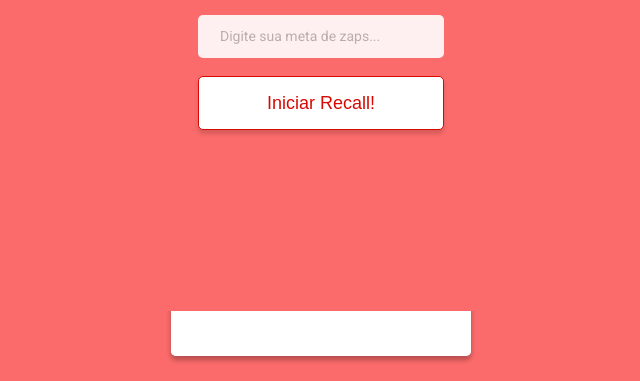
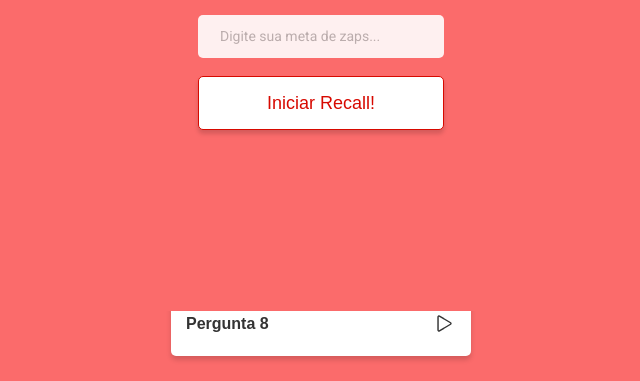
Before and after one commit to ZeGuilhermeYung/projeto8-zaprecall, a React app: page / in a window 1280 px wide. Shown: the part 489-870 px from the top of the page, without its empty margins (319-959 px from the left). Built offline with nearby package versions, Linux system fonts and the light colour scheme; a web font is replaced by a local one.

Commit message:
correções useState e colocar useState no App

```diff
--- a/public/css/style.css
+++ b/public/css/style.css
@@ -152,9 +152,21 @@ header img {
   height: 65px;
   background-color: #FFFFFF;
   box-shadow: 0px 4px 5px rgba(0, 0, 0, 0.15);
+  padding: 0 15px;
   border-radius: 5px;
   margin-bottom: 25px;
+  display: flex;
+  align-items: center;
+  justify-content: space-between;
+  box-sizing: border-box;
 }
 .card.hidden {
   display: none;
 }
+.card.front {
+  cursor: pointer;
+}
+.card.front ion-icon {
+  color: #333333;
+  font-size: 23px;
+}
--- a/public/index.html
+++ b/public/index.html
@@ -15,5 +15,7 @@
   <body>
     <noscript>You need to enable JavaScript to run this app.</noscript>
     <div class="root"></div>
+    <script type="module" src="https://unpkg.com/ionicons@5.5.2/dist/ionicons/ionicons.esm.js"></script>
+    <script nomodule src="https://unpkg.com/ionicons@5.5.2/dist/ionicons/ionicons.js"></script>
   </body>
 </html>
--- a/src/components/App.js
+++ b/src/components/App.js
@@ -41,8 +41,6 @@ export default function App() {
       }
     ]
   };
-
-  const [deck, setDeck] = React.useState(initial);
 
   const decks = [
     {
@@ -121,10 +119,13 @@ export default function App() {
     }
   ];
 
+  const [deck, setDeck] = React.useState(initial);
+  const [classFirstScreen, setClassFirstScreen] = React.useState("first-screen");
+
   return (
     <div>
-      <FirstScreen decks={decks} deck={deck} setDeck={setDeck} />
-      <GameScreen decks={decks} deck={deck} setDeck={setDeck} />
+      <FirstScreen classFirstScreen={classFirstScreen} setClassFirstScreen={setClassFirstScreen} decks={decks} deck={deck} setDeck={setDeck} />
+      <GameScreen classFirstScreen={classFirstScreen} setClassFirstScreen={setClassFirstScreen} decks={decks} deck={deck} setDeck={setDeck} />
     </div>
   );
 }
--- a/src/components/FirstScreen.js
+++ b/src/components/FirstScreen.js
@@ -1,4 +1,4 @@
-import React, { useState } from "react";
+import React from "react";
 
 function DeckOption (props) {
   return (
@@ -8,9 +8,8 @@ function DeckOption (props) {
 
 export default function FirstScreen (props) {
 
-  const [selected, setSelected] = useState("");
-  const [classFirstScreen, setClassFirstScreen] = useState("first-screen");
-  const [alertDeck, setAlertDeck] = useState("");
+  const [selected, setSelected] = React.useState("");
+  const [alertDeck, setAlertDeck] = React.useState("");
 
   const handleChange = event => {
     setSelected(event.target.value);
@@ -20,19 +19,19 @@ export default function FirstScreen (props) {
   function startGame() {
     if (selected !== "") {
       props.setDeck(props.decks[selected]);
-      setClassFirstScreen("first-screen hidden");
+      props.setClassFirstScreen("first-screen hidden");
     } else {
       setAlertDeck("Precisa escolher um deck!");
     }
   }
 
   return (
-    <section className={classFirstScreen}>
+    <section className={props.classFirstScreen}>
       <img src="./assets/img/logo-zaprecall.png" alt="imagem de um raio amarelo com contornos vermelhos" />
       <h1>ZapRecall</h1>
       <select name="decks" value={selected} onChange={handleChange} required>
         <option value="" disabled hidden>Escolha seu deck</option>
-        {props.decks.map((bolinha, index) => <DeckOption key={index} order={index + 1} name={bolinha.name} />)}
+        {props.decks.map((deck, index) => <DeckOption key={index} order={index + 1} name={deck.name} />)}
       </select>
       <h4>{alertDeck}</h4>
       <input type="number" placeholder="Digite sua meta de zaps..." />
--- a/src/components/GameScreen/Deck.js
+++ b/src/components/GameScreen/Deck.js
@@ -1,26 +1,43 @@
 import React from "react";
 
-function flipCard () {
+function Card (props) {
 
-}
+  const [frontClass, setFrontClass] = React.useState("front");
+  const [questionClass, setQuestionClass] = React.useState("question hidden");
+  const [answerClass, setAnswerClass] = React.useState("answer hidden");
 
-function Card (props) {
+  function flipCard (cardClass) {
+    switch (cardClass) {
+      case "front":
+        setQuestionClass("question");
+        setFrontClass("front hidden");
+        break;
+      case "question":
+        setAnswerClass("answer");
+        setQuestionClass("question hidden");
+        break;
+      case "answer":
+        setFrontClass("front");
+        setAnswerClass("answer hidden");
+        break;
+    }
+  }
+
   return (
-    <div className="card">
-      <div className="card front">
+    <div>
+      <div className={`card ${frontClass}`} onClick={() => flipCard(frontClass)}>
         <h3>Pergunta {props.questionOrder}</h3>
+        <ion-icon name="play-outline"></ion-icon>
       </div>
-      <div className="card question hidden">
+      <div className={`card ${questionClass}`}>
         <h2>{props.question}</h2>
       </div>
-      <div className="card answer hidden">
+      <div className={`card ${answerClass}`}>
         <h2>{props.answer}</h2>
         <div>
-          <div>
-            <div className="wrong"><h5>Não lembrei</h5></div>
-            <div className="right"><h5>Quase não lembrei</h5></div>
-            <div className="zap"><h5>Zap!</h5></div>
-          </div>
+          <div className="wrong"><h5>Não lembrei</h5></div>
+          <div className="right"><h5>Quase não lembrei</h5></div>
+          <div className="zap"><h5>Zap!</h5></div>
         </div>
       </div>
     </div>
@@ -35,7 +52,7 @@ export default function Deck(props) {
 
   return (
     <main>
-      {props.deck.qEa.sort(shuffle).map((pair, index) => <Card key={index} questionOrder={index + 1} question={pair.question} answer={pair.answer} />)}
+      {props.deck.qEa.sort(shuffle).map((pairQeA, index) => <Card key={index} questionOrder={index + 1} question={pairQeA.question} answer={pairQeA.answer} />)}
     </main>
   );
 }
```
